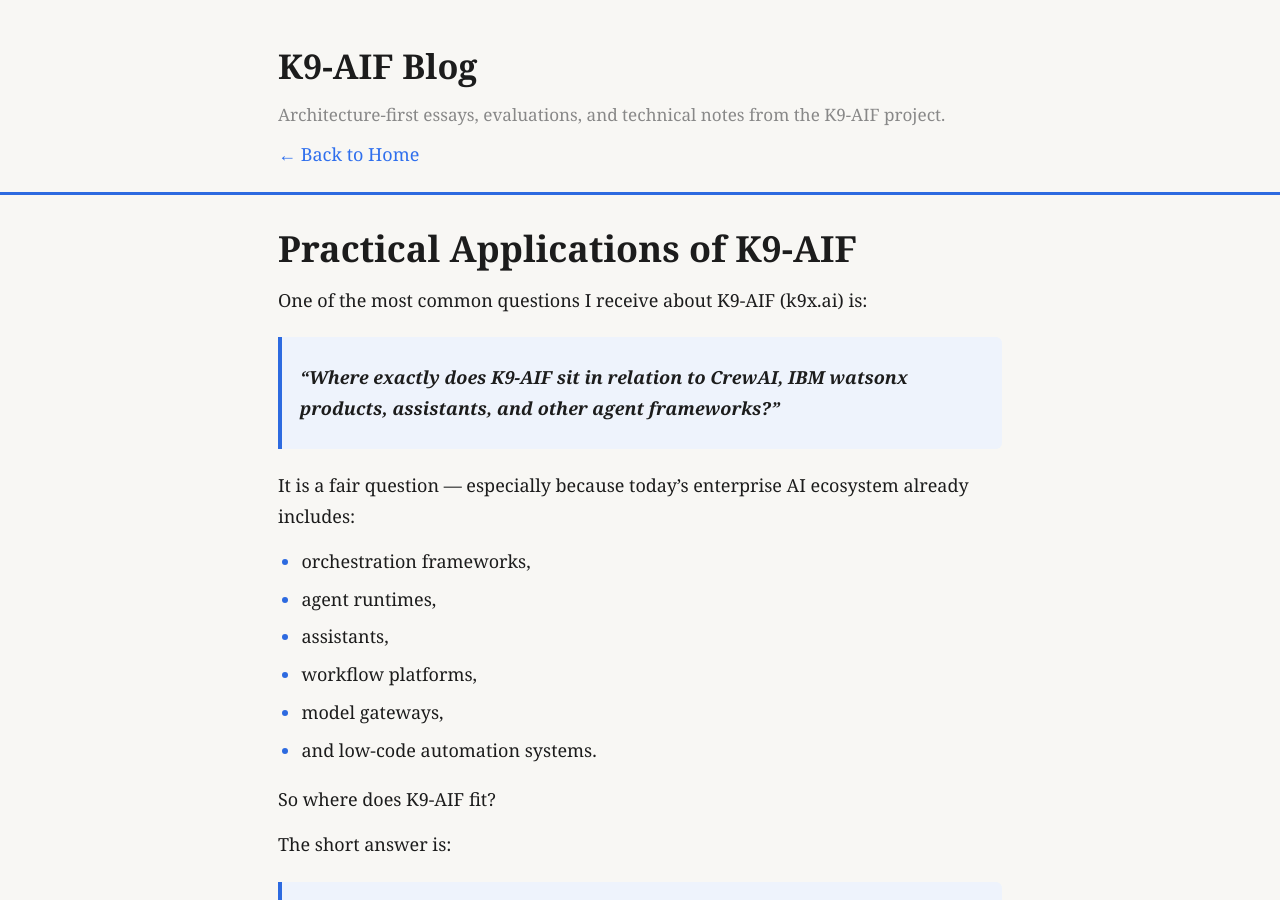
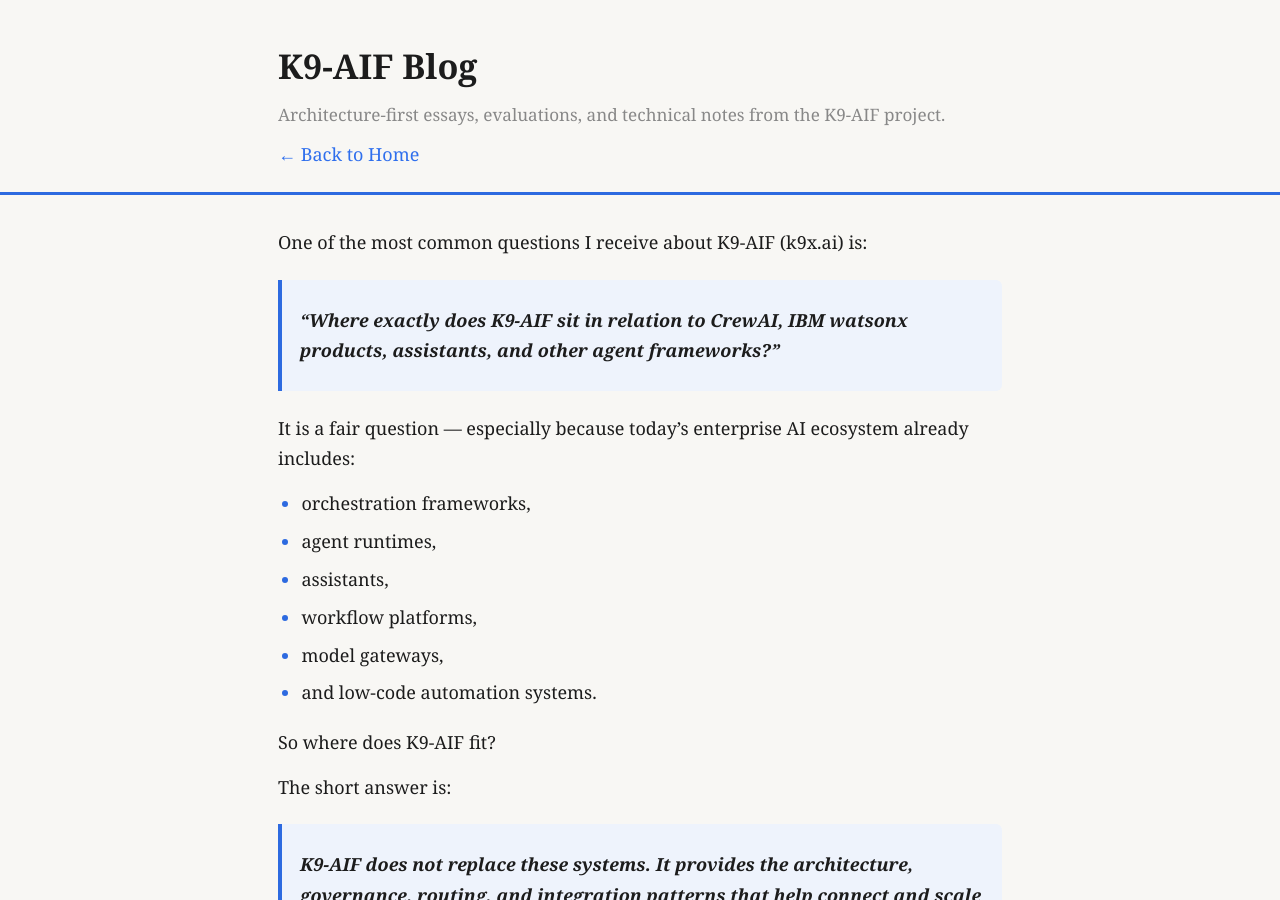
Before and after one commit to k9aif/k9-aif-blogs, a Jekyll site: the page built from _posts/2026-05-06-applications-of-k9-aif-framework.md, in a window 1280 px wide and 900 px high. Built offline with Jekyll 4.4.1, drawn with Linux system fonts in a browser that asks for light colours; our own code applies the rules of GitHub Pages for plain Markdown files.

Commit message:
updated blog

```diff
--- a/_posts/2026-05-06-applications-of-k9-aif-framework.md
+++ b/_posts/2026-05-06-applications-of-k9-aif-framework.md
@@ -3,8 +3,6 @@
 date: 2026-05-06
 author: Ravi Natarajan
 ---
-# Practical Applications of K9-AIF
-
 One of the most common questions I receive about K9-AIF (k9x.ai) is:
 
 > **“Where exactly does K9-AIF sit in relation to CrewAI, IBM watsonx products, assistants, and other agent frameworks?”**
```
